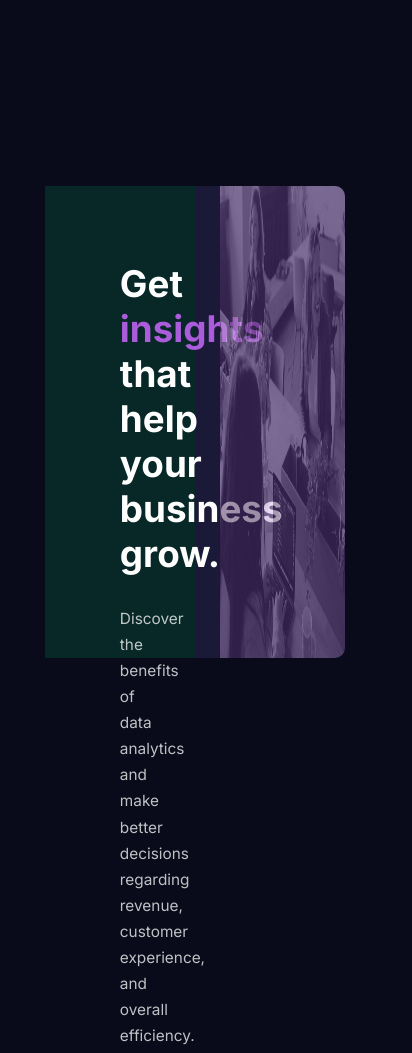
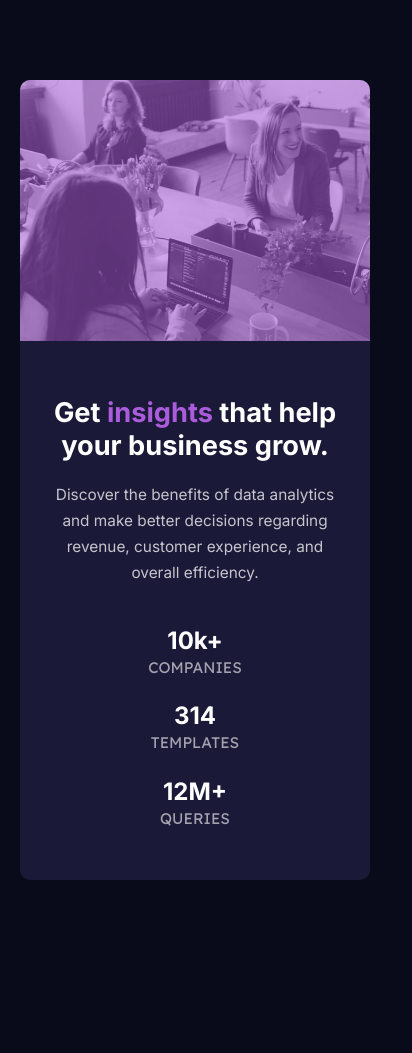
Before and after one commit to weslei573/stats-preview-card-component-main, a plain HTML site: page index.html in a window 390 px wide. Shown: the top 1053 px of the page, 412 px wide, since content can reach past the window. After the commit the page ends 960 px from the top, so only its background shows below. Drawn offline with Linux system fonts and the light colour scheme.

Commit message:
estrutura css responsivo

```diff
--- /dev/null
+++ b/css/responsivo.css
@@ -0,0 +1,58 @@
+@media screen and (max-width: 1417px) {
+    .informacoes .cabecalho h1 {
+        font-size: 2em;
+        margin-bottom: 20px;
+    }
+}
+
+@media screen and (max-width: 1141px) {
+    .box .informacoes {
+        padding: 50px;
+    }
+
+    .informacoes .cabecalho h1 {
+        font-size: 1.7em;
+    }
+}
+
+@media screen and (max-width: 540px) {
+    body{
+        height: 100%;
+    }
+    .box {
+        justify-content: left;
+        flex-direction: column-reverse;
+        width: 100%;
+        height: 800px;
+        margin: 80px 20px;
+    }
+
+    .box .informacoes {
+        justify-content: center;
+        align-items: center;
+        width: 100%;
+        padding: 30px;
+        text-align: center;
+    }
+
+    .informacoes .sct {
+        gap: 40px;
+        width: 100%;
+    }
+
+    .sct .list {
+        flex-direction: column;
+        justify-content: center;
+    }
+
+    .foto {
+        width: 100%;
+        border-top-left-radius: 10px;
+        border-bottom-right-radius: 0px;
+    }
+
+    .foto .image img {
+        border-top-left-radius: 10px;
+        border-bottom-right-radius: 0px;
+    }
+}
--- a/css/style.css
+++ b/css/style.css
@@ -5,10 +5,16 @@
 :root{
     --main: hsl(233, 47%, 7%);
     --card: hsl(244, 38%, 16%);
-    --accent: hsl(277, 64%, 61%);
+    --accent: hsla(277, 64%, 61%);
     --heading: hsl(0, 0%, 100%);
     --paragraph: hsla(0, 0%, 100%, 0.75);
     --headings: hsla(0, 0%, 100%, 0.6);
+}
+
+html{
+    display: flex;
+    justify-content: center;
+    align-items: center;
 }
 
 body{
@@ -16,7 +22,7 @@ body{
     display: flex;
     justify-content: center;
     align-items: center;
-    width: 100%;
+    max-width: 1440px;
     height: 100vh;
 }
 
@@ -32,7 +38,6 @@ body{
 }
 
 .box .informacoes{
-    background-color:rgb(8, 39, 39);
     display: flex;
     flex-direction: column;
     width: 50%;
@@ -48,16 +53,18 @@ body{
 }
 
 .informacoes .sct{
+    display: flex;
+    flex-direction: column;
+    gap: 60px;
     width: 90%;
 }
 
 .informacoes .sct p{
-    font-family: 'Inter';
+    font-family: 'Inter', sans-serif;
     font-weight: 400;
     font-size: .96em;
     color: var(--paragraph);
     line-height: 1.7em;
-    margin-bottom: 60px;
 }
 
 .sct .list{
@@ -68,14 +75,14 @@ body{
 }
 
 .sct .list h2{
-    font-family: 'Inter';
+    font-family: 'Inter', sans-serif;
     font-weight: 700;
     font-size: 1.5em;
     color: var(--heading);
 }
 
 .sct .list p{
-    font-family: 'Lexend Deca';
+    font-family: 'Lexend Deca', serif;
     font-weight: 400;
     font-size: .96em;
     text-transform: uppercase;
@@ -83,7 +90,11 @@ body{
 }
 
 .foto {
-    position: relative;
+    display: flex;
+    background-color: var(--accent);
+    width: 50%;
+    border-top-right-radius: 10px;
+    border-bottom-right-radius: 10px;
 }
 
 .foto .image img{
@@ -91,16 +102,5 @@ body{
     height: 100%;
     border-top-right-radius: 10px;
     border-bottom-right-radius: 10px;
-    opacity: .4;
+    opacity: .45;
 }
-
-.foto .image .cor{
-    background-color: var(--accent);
-    position: absolute;
-    top: 0px;
-    width: 100%;
-    height: 100%;
-    opacity: .2;
-    border-top-right-radius: 10px;
-    border-bottom-right-radius: 10px;
-}
--- a/index.html
+++ b/index.html
@@ -13,6 +13,7 @@
   <!-- Feel free to remove these styles or customise in your own stylesheet 👍 -->
   <link rel="stylesheet" href="./css/reset.css">
   <link rel="stylesheet" href="./css/style.css">
+  <link rel="stylesheet" href="./css/responsivo.css">
 </head>
 
 <body>
```
